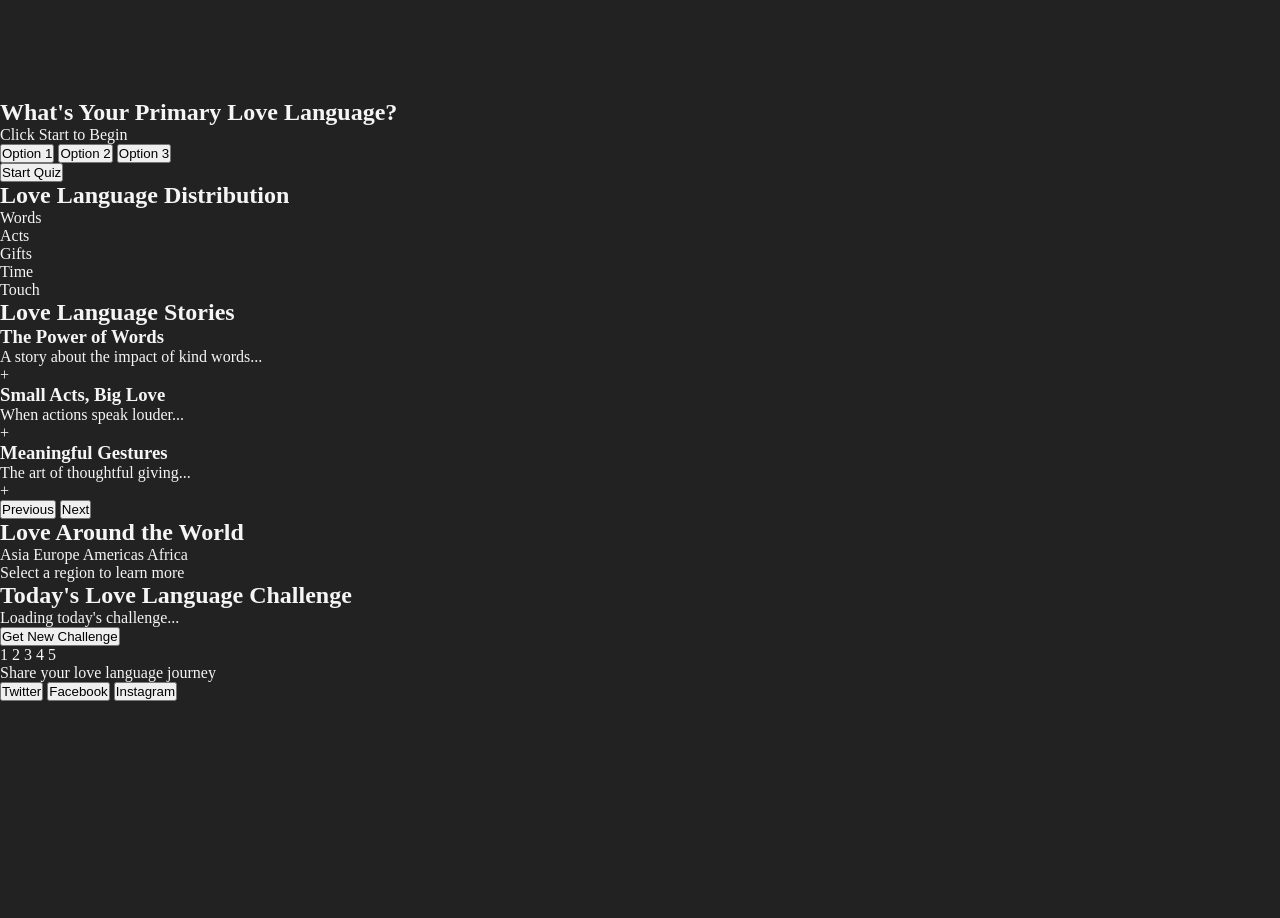
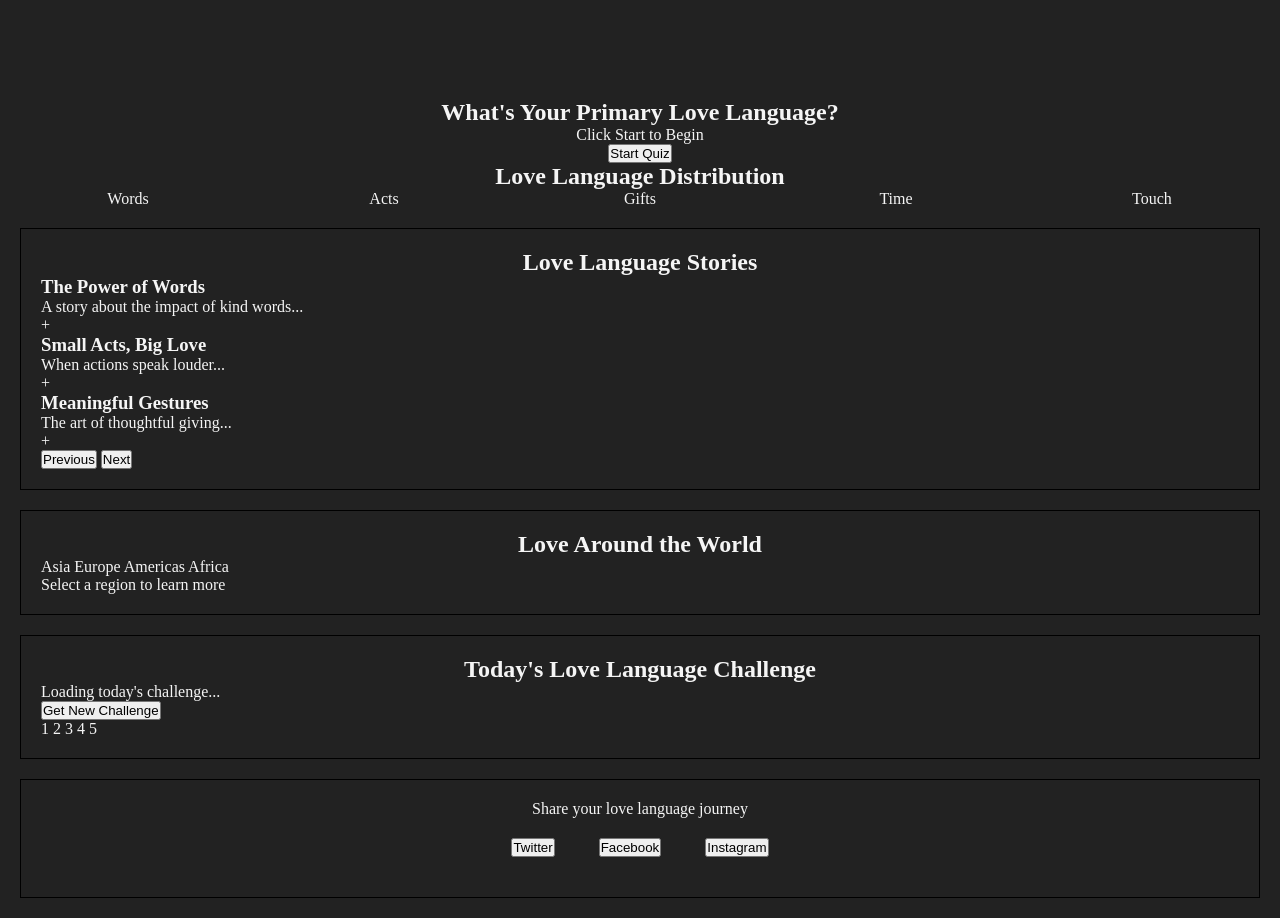
Before and after one commit to AndreasB09/dev-february-challenge, a plain HTML site: page index.html in a window 1280 px wide. Shown: the part 387-1305 px from the top of the page. Before the commit the page ends 1088 px from the top, so only its background shows below. Drawn offline with Linux system fonts and the light colour scheme.

Commit message:
quiz section logic

```diff
--- a/app.js
+++ b/app.js
@@ -5,6 +5,29 @@ document.querySelectorAll(".card").forEach(card => {
     card.textContent = "";
 })
 
+//quiz and results
+const startBtn = document.getElementById("start-quiz");
+const optionsContainer = document.getElementById("options-container");
+const questionDisplay = document.getElementById("question-display");
+const bars = document.querySelectorAll(".bar");
+
+startBtn.addEventListener("click", () => {
+    questionDisplay.textContent = "Pick an option";
+    optionsContainer.style.display = "block";
+    startBtn.style.display ="none";
+});
+
+optionsContainer.addEventListener("click", (event) => {
+    if (event.target.classList.contains("option")) {
+        questionDisplay.textContent = "Your Love Language Distribution:";
+        optionsContainer.style.display = "none";
+
+        bars.forEach(bar => {
+            let randomHeight = Math.floor(Math.random() * 100) + "%";
+            bar.style.height = randomHeight;
+        })
+    }
+})
 
 //Light/Dark mode
 const themeSwitch = document.getElementById("theme-switch");
--- a/index.html
+++ b/index.html
@@ -28,7 +28,7 @@
             <h2>What's Your Primary Love Language?</h2>
             <div id="quiz-container">
                 <div id="question-display">Click Start to Begin</div>
-                <div id="options-container">
+                <div id="options-container" style="display: none;">
                     <button class="option" data-value="0">Option 1</button>
                     <button class="option" data-value="1">Option 2</button>
                     <button class="option" data-value="2">Option 3</button>
--- a/styles.css
+++ b/styles.css
@@ -20,6 +20,11 @@ body {
     transition: background-color 0.3s ease, color 0.3s ease;
 }
 
+h2 {
+    text-align: center;
+}
+
+/* Hero */
 #hero {
     border: 1px solid black;
     text-align: center;
@@ -87,7 +92,89 @@ body {
     display: none;
 }
 
-
+/* quiz? */
 #quiz-section {
     margin-top: 100px;
 }
+
+#quiz-container {
+    text-align: center;
+}
+
+/* #options-container {
+    min-height: 50px;
+    display: flex;
+    justify-content: center;
+    gap: 1rem;
+} */
+
+.option {
+    margin: 10px;
+    padding: 10px;
+    font-size: 1rem;
+    cursor: pointer;
+}
+
+#chart-container {
+    display: flex;
+    justify-content: space-around;
+
+}
+
+.bar-container {
+    width: 12%;
+    text-align: center;
+}
+
+.bar {
+    height: 0px;
+    width: 100%;
+    background-color: #994c5c;
+    transition: height 0.5s ease;
+}
+
+.bar-container label {
+    margin-top: 10px;
+    font-size: 1rem;
+    text-align: center;
+}
+
+
+/* carousel? stories */
+#stories {
+    border: solid black 1px;
+    margin: 20px;
+    padding: 20px;
+}
+
+/* around the world */
+#global-expressions {
+    border: black solid 1px;
+    margin: 20px;
+    padding: 20px;
+}
+
+/* daily */
+#daily-challenge {
+    border: black solid 1px;
+    margin: 20px;
+    padding: 20px;
+}
+
+/* footer */
+footer {
+    margin: 20px;
+    padding: 20px;
+    display: flex;
+    flex-direction: column;
+    align-items: center;
+    border: black solid 1px;
+}
+
+#social-share {
+    margin: 20px;
+}
+
+.share-btn {
+    margin: 0px 20px;
+}
```
